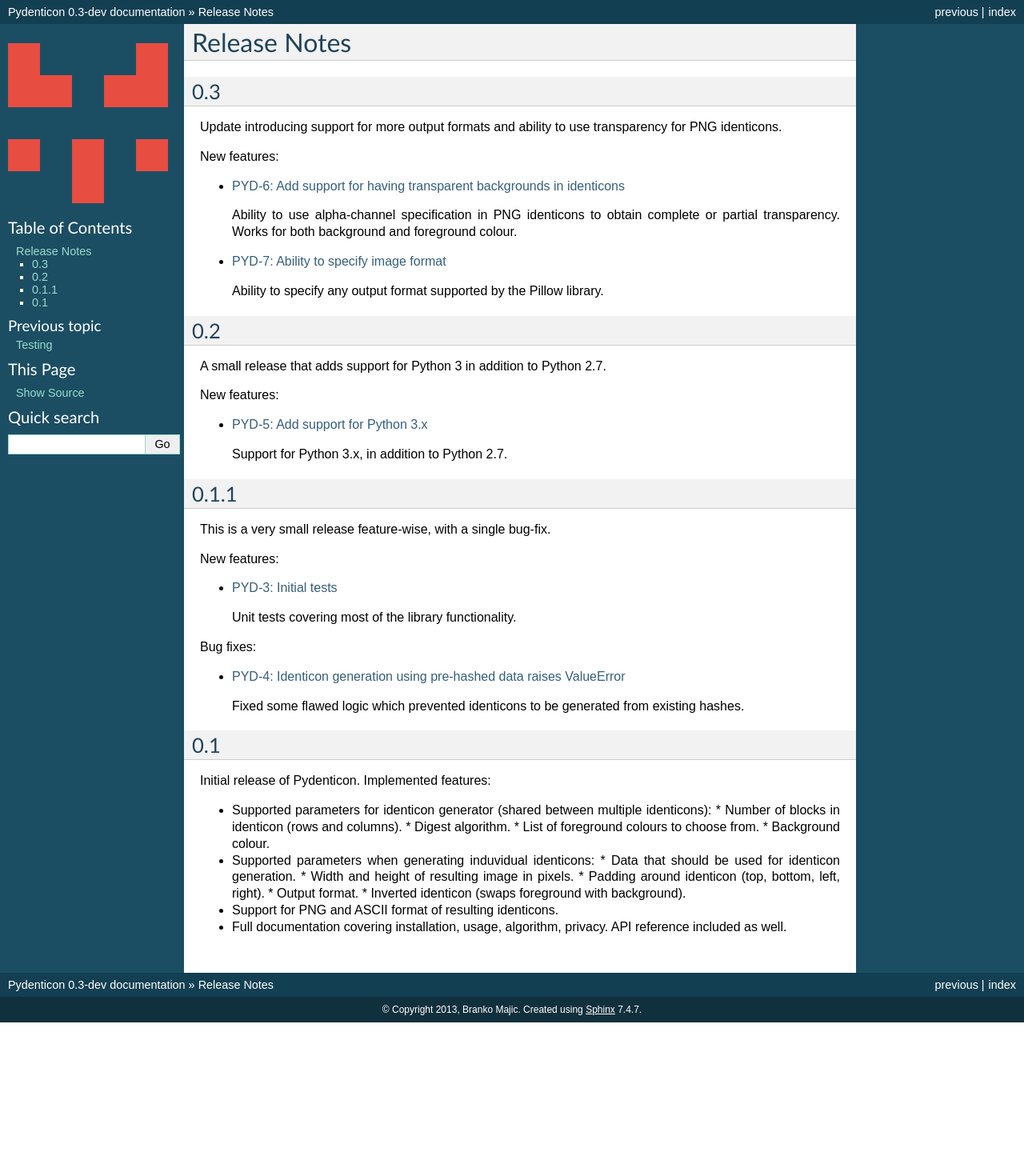
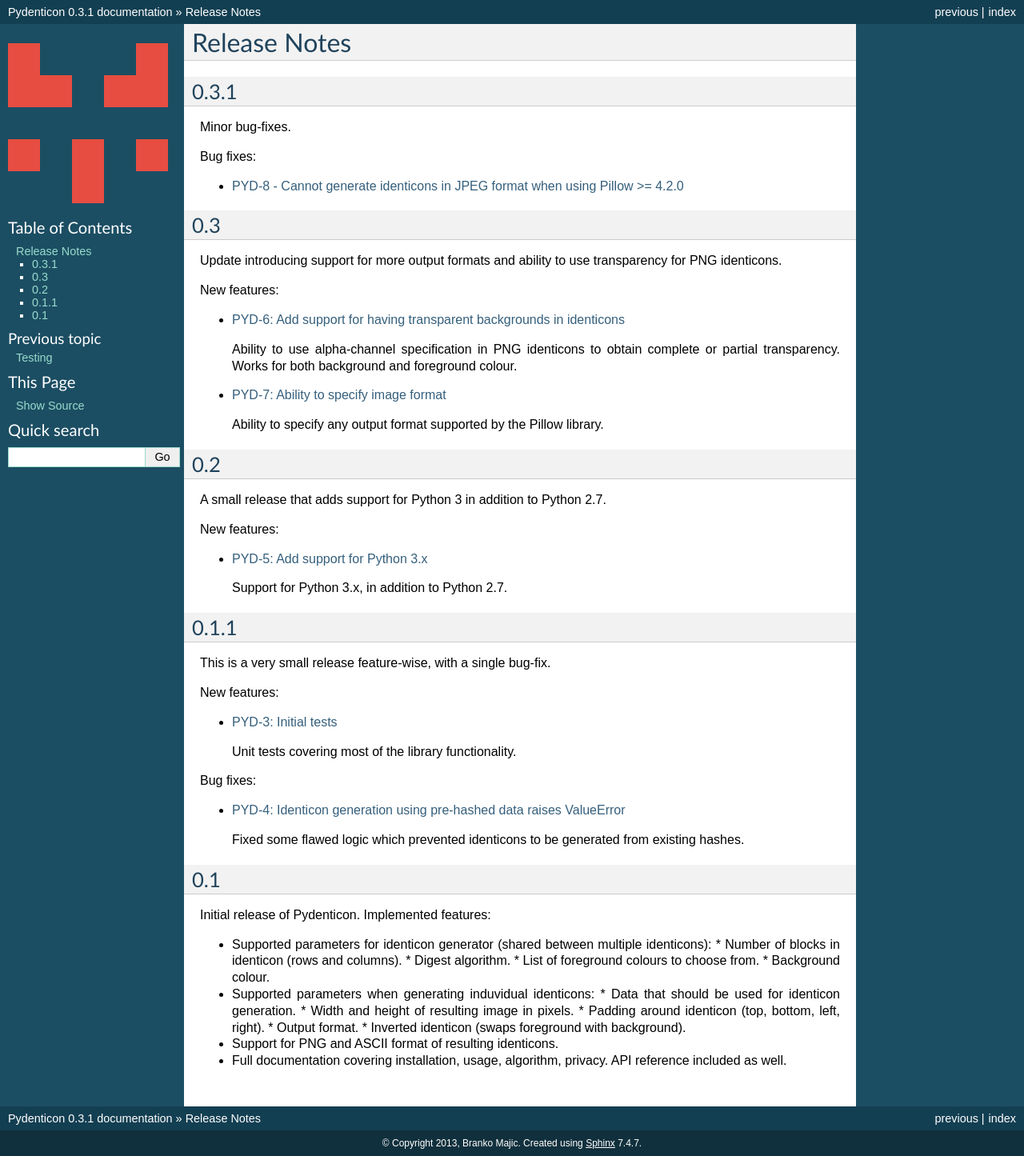
Before and after one commit to azaghal/pydenticon, a Sphinx documentation site: the page built from docs/releasenotes.rst, in a window 1280 px wide. Shown: the whole page at 80% size. Built offline with Sphinx 7.4.7, drawn with Linux system fonts in a browser that asks for light colours; before the commit the page ends 1278 px from its top, so only the background shows below that.

Commit message:
Noticket: Preparing for 0.3.1 release.

```diff
--- a/docs/conf.py
+++ b/docs/conf.py
@@ -49,9 +49,9 @@ copyright = u'2013, Branko Majic'
 # built documents.
 #
 # The short X.Y version.
-version = '0.3-dev'
+version = '0.3.1'
 # The full version, including alpha/beta/rc tags.
-release = '0.3-dev'
+release = '0.3.1'
 
 # The language for content autogenerated by Sphinx. Refer to documentation
 # for a list of supported languages.
--- a/docs/releasenotes.rst
+++ b/docs/releasenotes.rst
@@ -1,5 +1,15 @@
 Release Notes
 =============
+
+0.3.1
+-----
+
+Minor bug-fixes.
+
+Bug fixes:
+
+* `PYD-8 - Cannot generate identicons in JPEG format when using Pillow >= 4.2.0
+  <https://projects.majic.rs/pydenticon/issues/PYD-8>`_
 
 0.3
 ---
--- a/setup.py
+++ b/setup.py
@@ -10,7 +10,7 @@ os.chdir(os.path.normpath(os.path.join(os.path.abspath(__file__), os.pardir)))
 
 setup(
     name='pydenticon',
-    version='0.3-dev',
+    version='0.3.1',
     packages=['pydenticon'],
     include_package_data=True,
     license='BSD',  # example license
```
